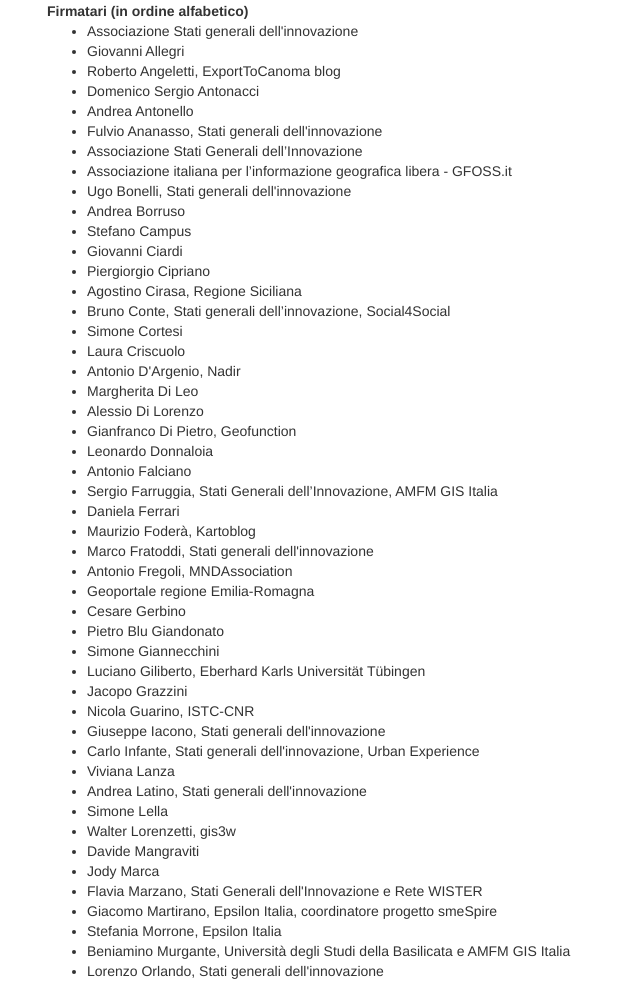
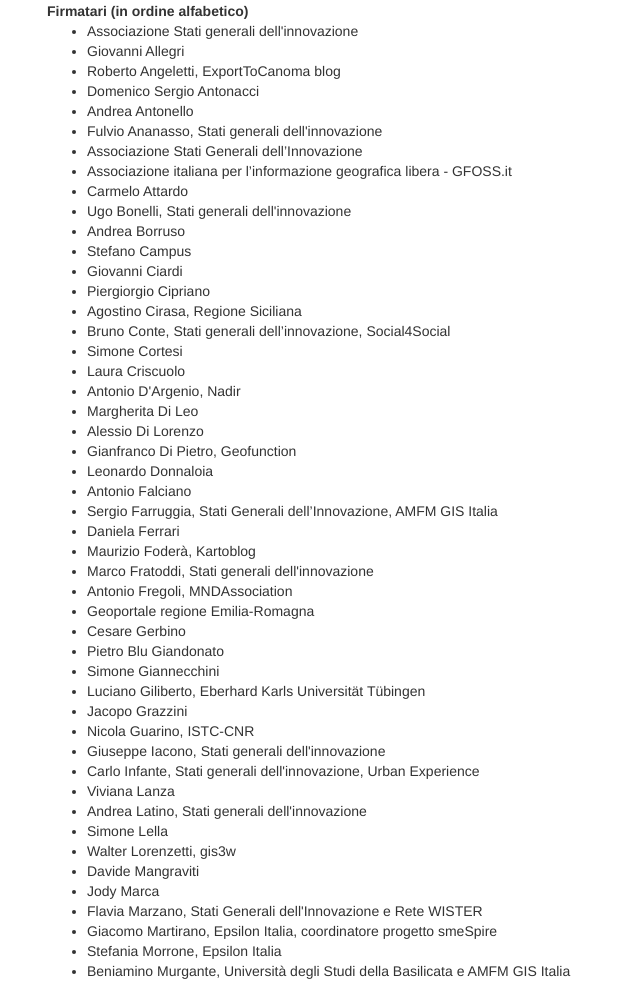
Before and after one commit to aborruso/it4insp, a plain HTML site: page index.html in a window 1280 px wide. Shown: the part 1298-2279 px from the top of the page, without its empty margins (23-663 px from the left). Drawn offline with nearby package versions, Linux system fonts and the light colour scheme; a script that the page names is missing.

Commit message:
Update index.html

```diff
--- a/index.html
+++ b/index.html
@@ -69,6 +69,7 @@
 	<li>Fulvio Ananasso, Stati generali dell'innovazione</li>
 	<li>Associazione Stati Generali dell’Innovazione</li>
 	<li>Associazione italiana per l’informazione geografica libera - GFOSS.it</li>
+	<li>Carmelo Attardo</li>
 	<li>Ugo Bonelli, Stati generali dell'innovazione</li>
 	<li>Andrea Borruso</li>
 	<li>Stefano Campus</li>
```
